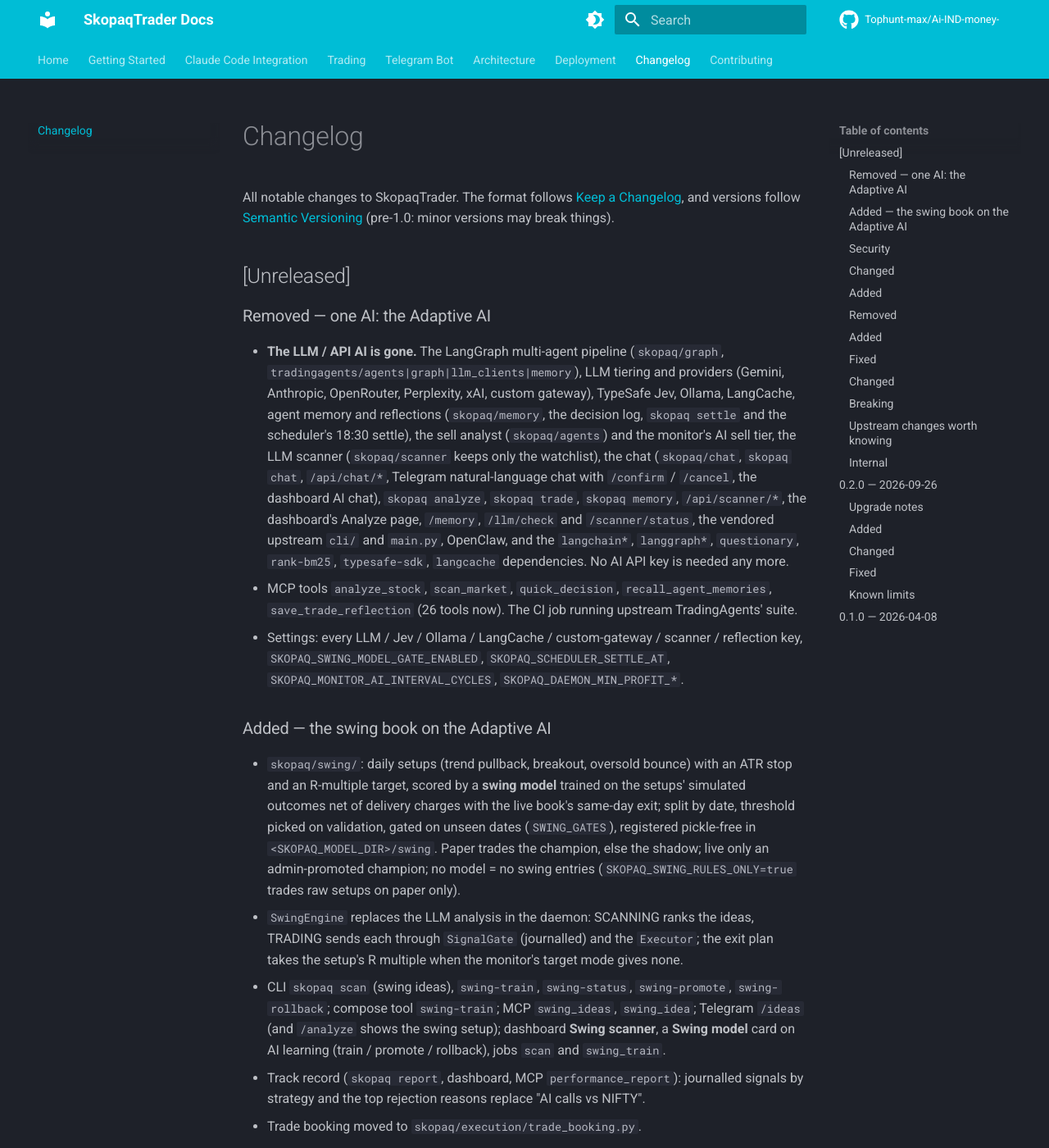
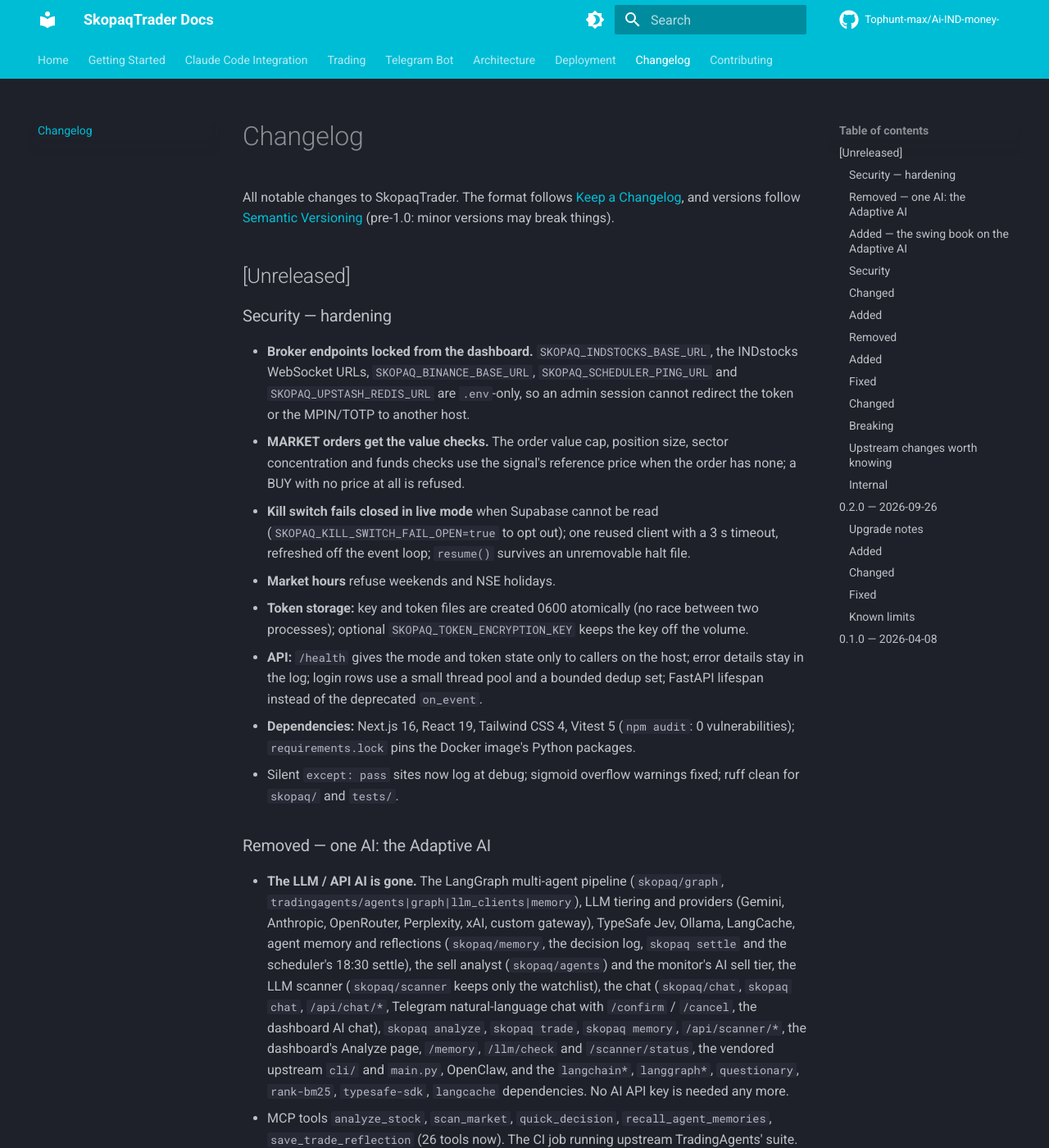
Before and after one commit to Tophunt-max/Ai-IND-money-, an MkDocs documentation site: the page built from docs/changelog.md, in a window 1280 px wide and 1400 px high. Shown: the whole window at 82% size. Built offline with MkDocs 1.6.1 and Material for MkDocs 9.7.7, drawn with Linux system fonts in a browser that asks for light colours; comment, search, counter and statistics services are not loaded.

Commit message:
build: pin Python dependencies with requirements.lock; docs for the hardening

```diff
--- a/CHANGELOG.md
+++ b/CHANGELOG.md
@@ -5,6 +5,29 @@ All notable changes to SkopaqTrader. The format follows
 [Semantic Versioning](https://semver.org/) (pre-1.0: minor versions may break things).
 
 ## [Unreleased]
+
+### Security — hardening
+
+- **Broker endpoints locked from the dashboard.** `SKOPAQ_INDSTOCKS_BASE_URL`, the INDstocks
+  WebSocket URLs, `SKOPAQ_BINANCE_BASE_URL`, `SKOPAQ_SCHEDULER_PING_URL` and
+  `SKOPAQ_UPSTASH_REDIS_URL` are `.env`-only, so an admin session cannot redirect the
+  token or the MPIN/TOTP to another host.
+- **MARKET orders get the value checks.** The order value cap, position size, sector
+  concentration and funds checks use the signal's reference price when the order has none;
+  a BUY with no price at all is refused.
+- **Kill switch fails closed in live mode** when Supabase cannot be read
+  (`SKOPAQ_KILL_SWITCH_FAIL_OPEN=true` to opt out); one reused client with a 3 s timeout,
+  refreshed off the event loop; `resume()` survives an unremovable halt file.
+- **Market hours** refuse weekends and NSE holidays.
+- **Token storage:** key and token files are created 0600 atomically (no race between two
+  processes); optional `SKOPAQ_TOKEN_ENCRYPTION_KEY` keeps the key off the volume.
+- **API:** `/health` gives the mode and token state only to callers on the host; error
+  details stay in the log; login rows use a small thread pool and a bounded dedup set;
+  FastAPI lifespan instead of the deprecated `on_event`.
+- **Dependencies:** Next.js 16, React 19, Tailwind CSS 4, Vitest 5 (`npm audit`: 0
+  vulnerabilities); `requirements.lock` pins the Docker image's Python packages.
+- Silent `except: pass` sites now log at debug; sigmoid overflow warnings fixed; ruff clean
+  for `skopaq/` and `tests/`.
 
 ### Removed — one AI: the Adaptive AI
 
```
Also changed, not shown: CLAUDE.md (+1 -1 lines), README.md (+4 -2 lines), docs/architecture/execution-safety.md (+12 -0 lines), 3 other files.
